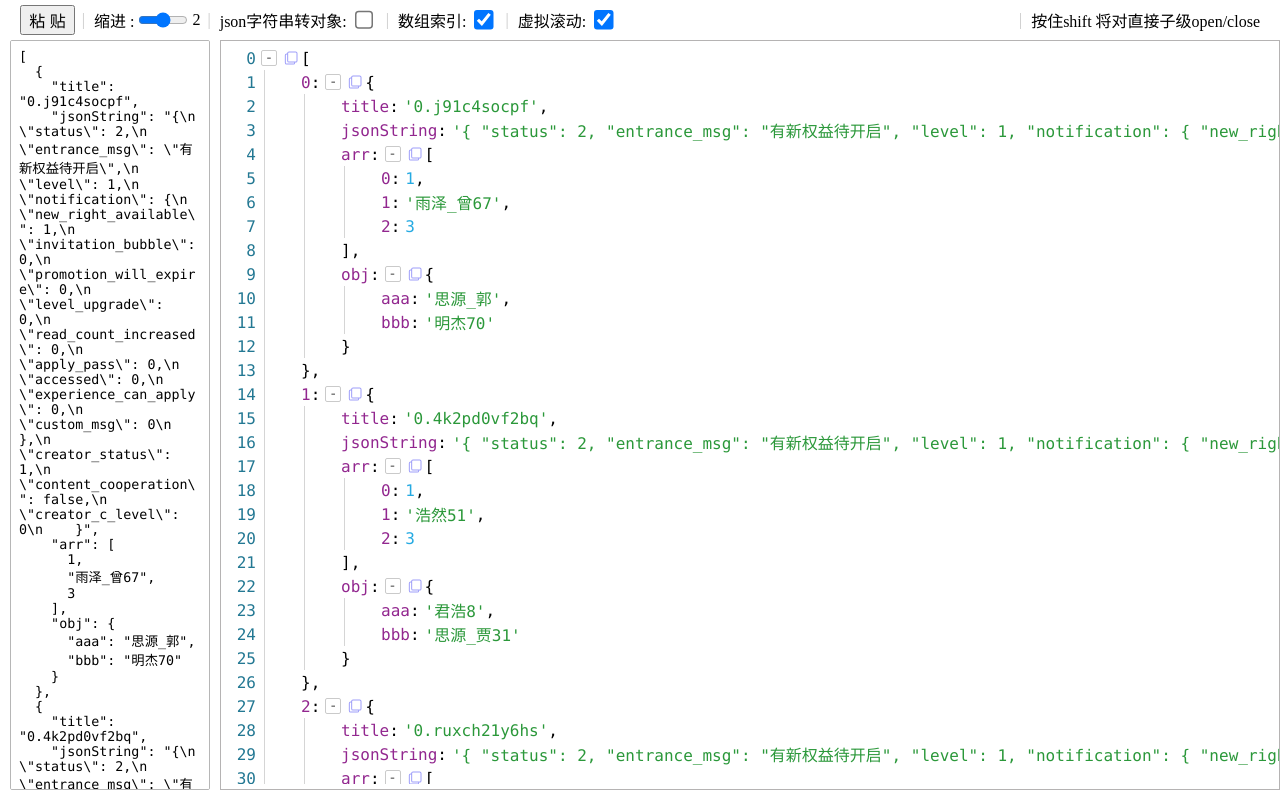
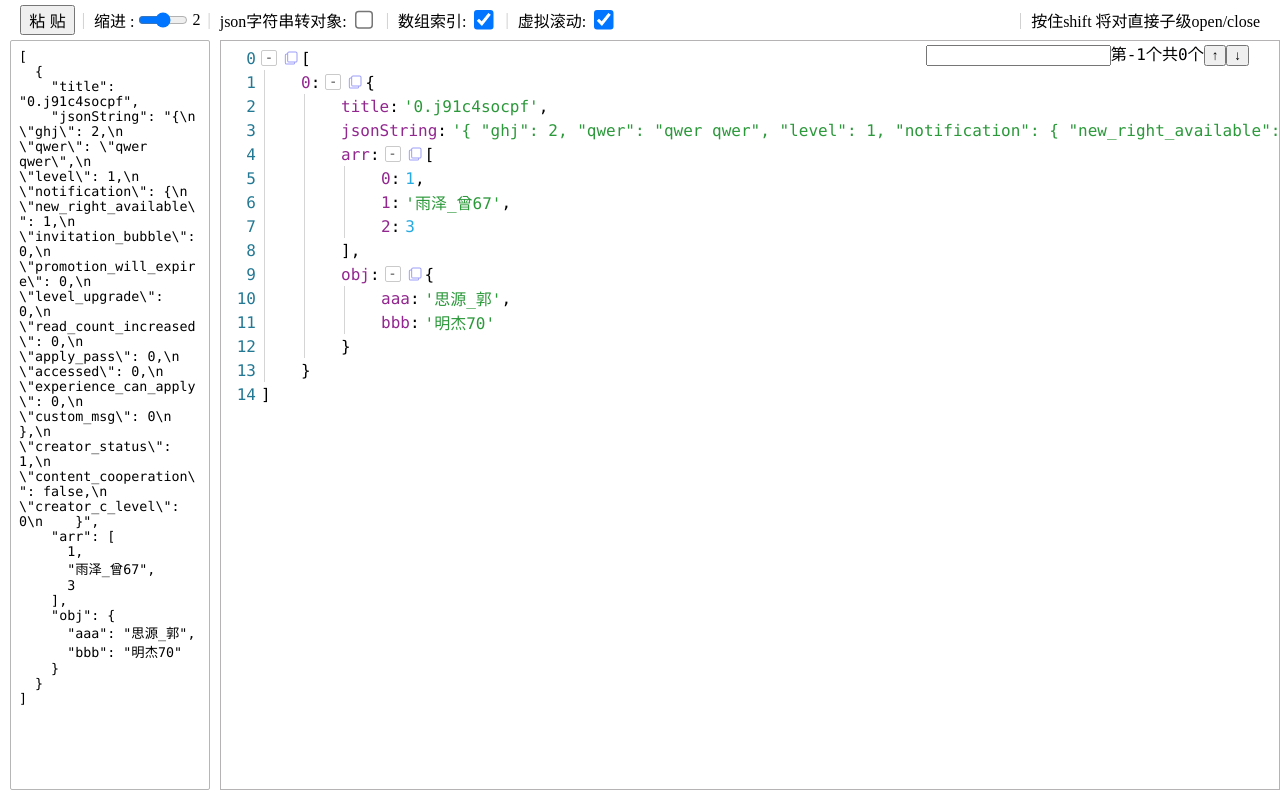
Before and after one commit to rmstsd/rmst-json-preview, a React (Vite) app: page / in a window 1280 px wide. Built offline with nearby package versions, Linux system fonts and the light colour scheme.

Commit message:
未完成的搜索

```diff
--- a/package.json
+++ b/package.json
@@ -13,11 +13,13 @@
     "classnames": "^2.3.2",
     "less": "^4.1.3",
     "react": "^18.2.0",
-    "react-dom": "^18.2.0"
+    "react-dom": "^18.2.0",
+    "react-highlight-words": "^0.20.0"
   },
   "devDependencies": {
     "@types/react": "^18.0.26",
     "@types/react-dom": "^18.0.9",
+    "@types/react-highlight-words": "^0.16.4",
     "@vitejs/plugin-react": "^3.0.0",
     "typescript": "^4.9.3",
     "vite": "^4.0.0"
--- a/src/App.tsx
+++ b/src/App.tsx
@@ -7,12 +7,12 @@ import { useLocalStorageState } from './source-code/hooks'
 
 faker.setLocale('zh_CN')
 
-const data = Array.from({ length: 100 }, () => ({
+const data = Array.from({ length: 1 }, () => ({
   title: Math.random().toString(36),
   // .repeat(Math.floor(Math.random() * 20))
   jsonString: `{
-      "status": 2,
-      "entrance_msg": "有新权益待开启",
+      "ghj": 2,
+      "qwer": "qwer qwer",
       "level": 1,
       "notification": {
         "new_right_available": 1,
--- a/src/source-code/virtualMode/Entry.tsx
+++ b/src/source-code/virtualMode/Entry.tsx
@@ -1,4 +1,5 @@
-import React, { useMemo } from 'react'
+import React, { useEffect, useMemo, useState } from 'react'
+import Highlighter from 'react-highlight-words'
 import { clapTabularFromJson, getAllBracket, isLeftBracketItem, isRightBracketItem } from './utils'
 import VirtualList from '../components/VirtualList'
 import { useUpdate } from '../hooks'
@@ -42,6 +43,18 @@ const Entry: React.FC<IEntryProps> = props => {
 
     return { tabularTotalList, matchBracket }
   }, [value, isJsonStrToObject])
+
+  const [wd, setWd] = useState('')
+  const [hightIndex, setHightIndex] = useState(-1)
+  const [highlightSearchList, setHighlightSearchList] = useState([])
+
+  useEffect(() => {
+    document.addEventListener('keydown', evt => {
+      if (evt.ctrlKey && evt.code === 'KeyF') {
+        evt.preventDefault()
+      }
+    })
+  }, [])
 
   const closedArray = matchBracket.filter(o => !o.open)
   const renderedTotalList = tabularTotalList.filter(item =>
@@ -147,6 +160,40 @@ const Entry: React.FC<IEntryProps> = props => {
     return matchBracket.find(o => o.startIdx === renderedItem.index)?.open
   }
 
+  const searchOnchange = (evt: React.ChangeEvent<HTMLInputElement>) => {
+    const _wd = evt.target.value
+    setWd(_wd)
+
+    const _highlightSearchList = tabularTotalList.reduce((acc, item) => {
+      if (typeof item.key === 'string') {
+        const sr = Array.from(item.key.matchAll(new RegExp(_wd, 'g')))
+
+        if (sr.length) acc.push(...sr.map(o => ({ row: item, match: o })))
+      }
+      if (typeof item.renderValue === 'string') {
+        const sr = Array.from(item.renderValue.matchAll(new RegExp(_wd, 'g')))
+
+        if (sr.length) acc.push(...sr.map(o => ({ row: item, match: o })))
+      }
+
+      return acc
+    }, [])
+
+    console.log('_highlightSearchList', _highlightSearchList)
+
+    setHighlightSearchList(_highlightSearchList)
+  }
+
+  const getActiveIndex = (renderedItem: IRenderItem, type: 'key' | 'renderValue') => {
+    if (!highlightSearchList[hightIndex]) return -1
+
+    if (renderedItem.index === highlightSearchList[hightIndex].row.index) {
+      return 0
+    }
+
+    return -1
+  }
+
   const renderRow = (item: IRenderItem) => {
     const isShowArrayIndex = getIsShowArrayKey(item)
     const currentOpen = getCurrentOpen(item)
@@ -170,7 +217,17 @@ const Entry: React.FC<IEntryProps> = props => {
           />
         ))}
 
-        {isShowArrayIndex && <span className="key">{item.key}</span>}
+        {isShowArrayIndex && (
+          <Highlighter
+            className="key"
+            activeClassName="highlightActive"
+            highlightClassName="highlightClassName"
+            activeIndex={getActiveIndex(item, 'key')}
+            searchWords={[wd]}
+            autoEscape={true}
+            textToHighlight={item.key}
+          />
+        )}
         {isShowArrayIndex && (item.type === 'key-leftBracket' || item.type === 'key-value') && (
           <span className="colon">:</span>
         )}
@@ -186,8 +243,11 @@ const Entry: React.FC<IEntryProps> = props => {
 
         {(item.type === 'leftBracket' || (item.type === 'key-leftBracket' && !currentOpen)) &&
           !currentOpen && <span>{item.dataType}</span>}
-        <span
+
+        <Highlighter
           className={`render-value ${item.className || ''}`}
+          activeClassName="highlightActive"
+          activeIndex={getActiveIndex(item, 'renderValue')}
           style={
             isVirtualMode
               ? isFixedHeight
@@ -195,9 +255,11 @@ const Entry: React.FC<IEntryProps> = props => {
                 : { wordBreak: 'break-all', lineHeight: 1.3 }
               : null
           }
-        >
-          {item.renderValue}
-        </span>
+          highlightClassName="highlightClassName"
+          searchWords={[wd]}
+          autoEscape={true}
+          textToHighlight={item.renderValue}
+        />
 
         {isLeftBracketItem(item) && !currentOpen && (
           <>
@@ -213,6 +275,26 @@ const Entry: React.FC<IEntryProps> = props => {
 
   return (
     <div className="virtual-mode" style={{ ...style }}>
+      <div className="custom-search">
+        <input type="text" value={wd} onChange={searchOnchange} />
+        <span>第{hightIndex}个</span>
+        <span>共{highlightSearchList.length}个</span>
+        <button
+          onClick={() => {
+            setHightIndex(hightIndex - 1)
+          }}
+        >
+          ↑
+        </button>
+        <button
+          onClick={() => {
+            setHightIndex(hightIndex + 1)
+          }}
+        >
+          ↓
+        </button>
+      </div>
+
       {isVirtualMode ? (
         <VirtualList
           style={{ height: '100%' }}
--- a/src/source-code/virtualMode/style.less
+++ b/src/source-code/virtualMode/style.less
@@ -1,6 +1,21 @@
 .virtual-mode {
   font-family: 'Consolas';
   font-size: 16px;
+  position: relative;
+
+  .custom-search {
+    position: absolute;
+    top: 0;
+    z-index: 5;
+    right: 30px;
+  }
+
+  .highlightClassName {
+  }
+
+  .highlightActive {
+    background-color: pink;
+  }
 
   .line-numbers {
     width: 30px;
```
Also changed, not shown: 1 other file (tests, documents, lock files or other folders).
